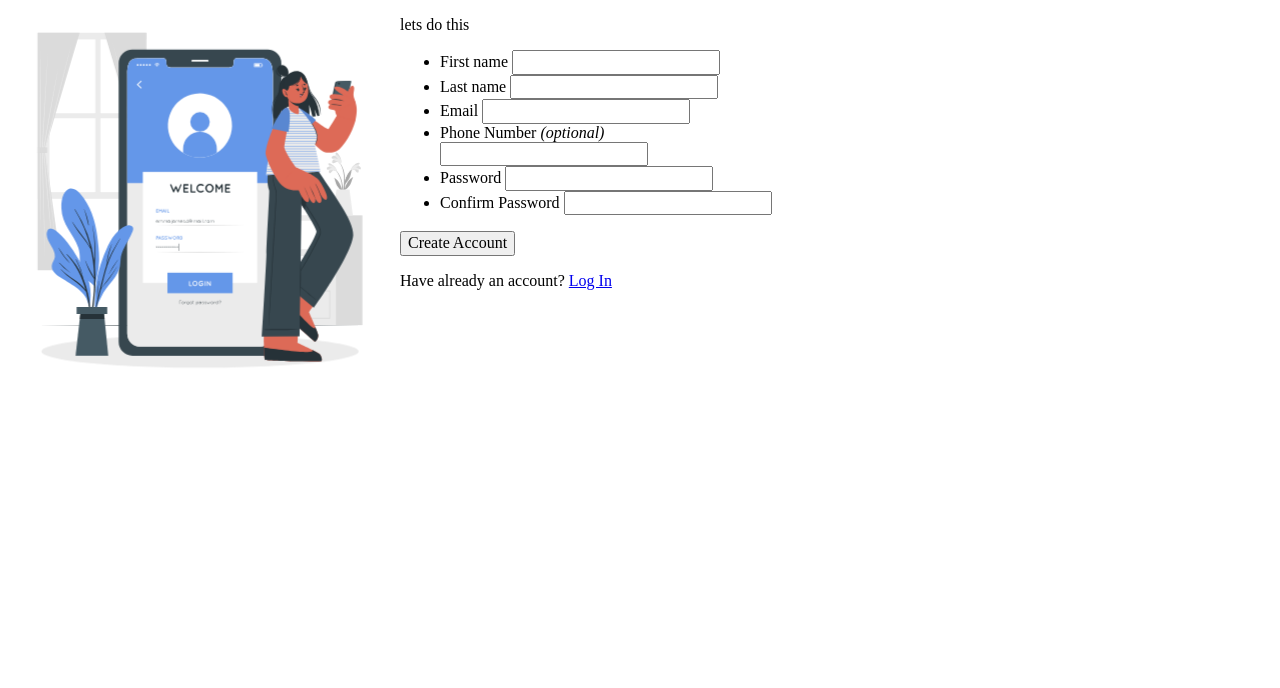
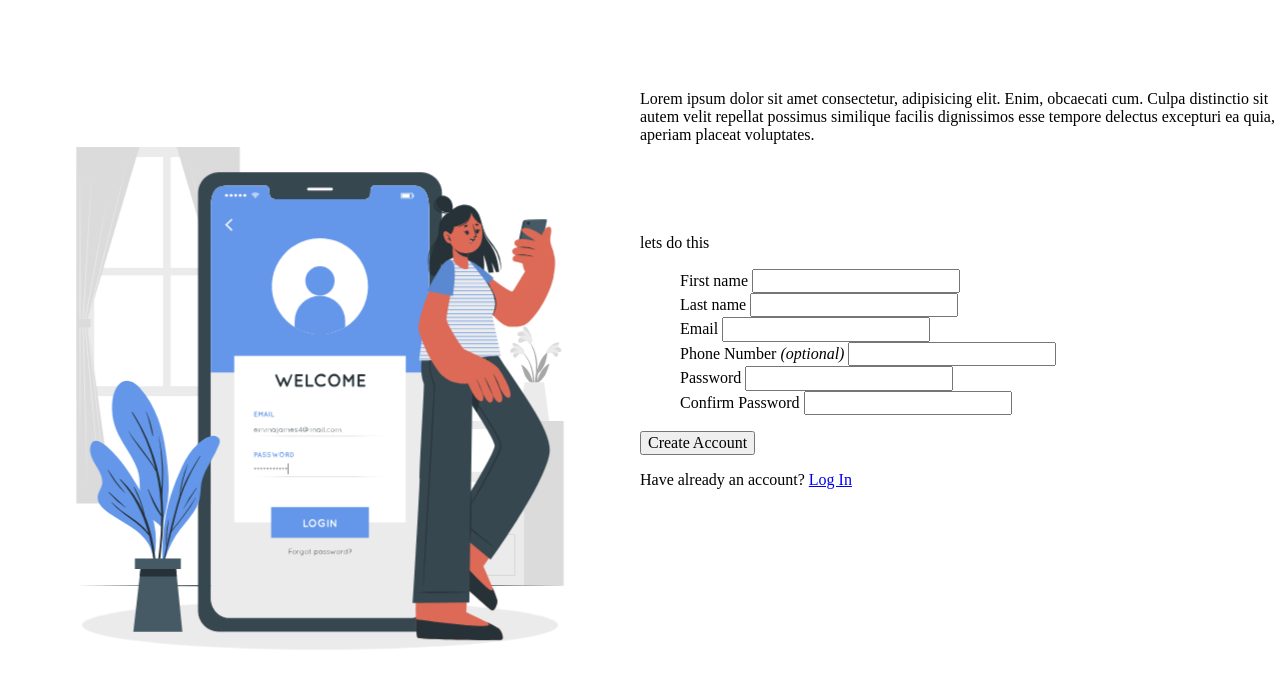
Before and after one commit to carafelix/sign-up-form, a website: page index.html in a window 1280 px wide. Drawn offline with nearby package versions, Linux system fonts and the light colour scheme.

Commit message:
general placement

```diff
--- a/index.html
+++ b/index.html
@@ -20,13 +20,12 @@
     <div id="right">
         <main>
             <div id="pretext">
-                <p></p>
+                <p>Lorem ipsum dolor sit amet consectetur, adipisicing elit. Enim, obcaecati cum. Culpa distinctio sit autem velit repellat possimus similique facilis dignissimos esse tempore delectus excepturi ea quia, aperiam placeat voluptates.</p>
             </div>
             <div id="sign-up">
                 <form action="placeholder" method="post">
 
                     <legend>lets do this</legend>
-
 
                     <ul>
                         <li>
--- a/src/css/main.css
+++ b/src/css/main.css
@@ -5,6 +5,11 @@
 :root{
     background-color: var(--red);
 } */
+/*norma*/
+
+ul{
+    list-style-type: none;
+}
 
 html {
     width: 100vw;
@@ -17,5 +22,33 @@ body {
 }
 
 #left, #right {
-    width: 50vh;
+    display: flex;
+    width: 50vw;
+    height: 100vh;
+    justify-content: center;
+    align-items: center;
 }
+
+main{
+    height: 100vh;
+    display: grid;
+    grid-template-columns: repeat(3, 1fr);
+    grid-template-rows: repeat(3, auto);
+    align-items: center;
+}
+
+main > div {
+    grid-column-start: span 3;
+}
+
+#sign-up{
+    align-self: start;
+    display: flex;
+    flex: 1 0 100%;
+}
+
+
+
+#ilu{
+    width: 600px;
+}
```
